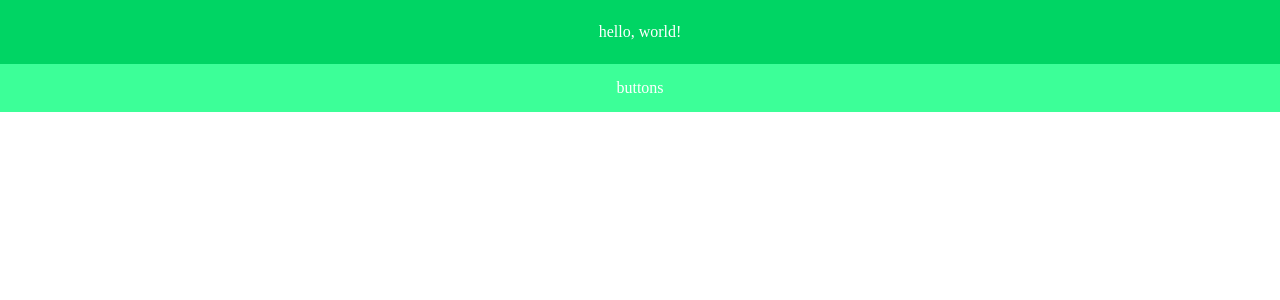
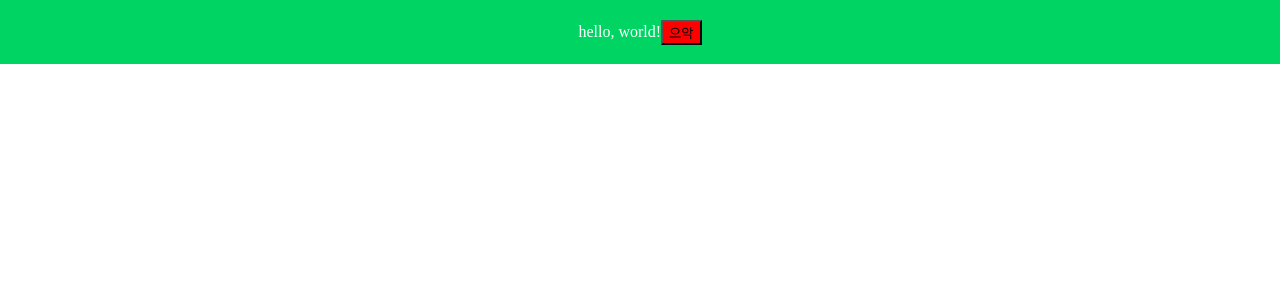
Before and after one commit to dlwjdcks11/Scroll_FE, a Next.js app: page / in a window 1280 px wide. Shown: the top 300 px of the page. Built offline with nearby package versions, Linux system fonts and the light colour scheme.

Commit message:
Add button components

```diff
--- a/components/buttonbar.tsx
+++ /dev/null
@@ -1,26 +0,0 @@
-import type { FunctionComponent } from "react";
-import css from 'styled-jsx/css';
-import { lighten } from "polished";
-
-export const style = css`
-    nav {
-        width: 100%;
-        height: 3rem;
-        background-color: ${lighten(0.2, '#00D564')};
-        display: flex;
-        justify-content: center;
-        align-items: center;
-        color: white;
-    }
-`; // 추후 background-color 재설정 필요
-
-const Buttonbar: FunctionComponent = ({ children }) => {
-    return (
-        <nav>
-            {children}
-            <style jsx>{style}</style>
-        </nav>
-    );
-}
-
-export default Buttonbar;
--- a/components/navbar.tsx
+++ b/components/navbar.tsx
@@ -1,8 +1,9 @@
 import type { FunctionComponent } from "react";
-import css from 'styled-jsx/css';
+import styled, { ThemeProvider } from "styled-components";
+import ThemeButton from "./themeButton";
+import { theme } from "../styles/theme/theme"
 
-export const style = css`
-    nav {
+const StyledNav = styled.nav`
     width: 100%;
     height: 4rem;
     background-color: #00D564;
@@ -10,15 +11,16 @@ export const style = css`
     justify-content: center;
     align-items: center;
     color: white;
-    }
 `; // 추후 background-color 재설정 필요
 
 const Navbar: FunctionComponent = ({ children }) => {
     return (
-        <nav>
+        <StyledNav>
             {children}
-            <style jsx>{style}</style>
-        </nav>
+            <ThemeButton value="134">
+                으악
+            </ThemeButton>
+        </StyledNav>
     );
 }
 
--- a/components/states/state.ts
+++ b/components/states/state.ts
@@ -1 +1,8 @@
 import { atom, selector } from 'recoil';
+
+const themeState = atom({
+    key: 'themeState',
+    default: '',
+});
+
+export default themeState;
--- /dev/null
+++ b/components/themeButton.tsx
@@ -0,0 +1,28 @@
+import { Children, FunctionComponent, ReactNode } from "react";
+import { useRecoilState } from "recoil";
+import styled from "styled-components";
+import themeState from "./states/state";
+
+type ParamProps = {
+    children: ReactNode;
+    value: string;
+}
+
+const StyledButton = styled.button`
+    background-color: red;
+`;
+
+const ThemeButton: FunctionComponent<ParamProps> = ({ children, value }) => {
+    const [theme, setTheme] = useRecoilState(themeState);
+    const onclick = (e) => {
+        const target = e.target as HTMLButtonElement;
+        setTheme(target.value);
+        console.log(theme);
+    }
+
+    return (
+        <StyledButton onClick={onclick} value={value}>{children}</StyledButton>
+    );
+}
+
+export default ThemeButton;
--- a/next.config.js
+++ b/next.config.js
@@ -6,12 +6,14 @@ const dotenv = require('dotenv-webpack');
 
 const nextConfig = {
     reactStrictMode: true,
-
     webpack: (config) => {
         config.plugins.push(new dotenv({ silent: true })); // .env파일이 없을 때 에러 일으키지 않음
 
         return config;
-    }
+    },
+    compiler: {
+        styledComponents: true,
+    },
 };
 
 module.exports = nextConfig;
--- a/package.json
+++ b/package.json
@@ -11,16 +11,19 @@
   "author": "",
   "license": "ISC",
   "dependencies": {
+    "babel-plugin-styled-components": "^2.0.3",
     "dotenv-webpack": "^7.1.0",
     "next": "^12.0.10",
     "polished": "^4.1.4",
     "react": "^18.0.0-rc.0",
     "react-dom": "^18.0.0-rc.0",
-    "recoil": "^0.6.1"
+    "recoil": "^0.6.1",
+    "styled-components": "^5.3.3"
   },
   "devDependencies": {
     "@types/node": "^17.0.17",
     "@types/react": "^17.0.39",
+    "@types/styled-components": "^5.1.23",
     "typescript": "^4.5.5"
   }
 }
--- a/pages/index.tsx
+++ b/pages/index.tsx
@@ -1,7 +1,6 @@
 import type { NextPage } from 'next';
 import Head from 'next/head';
 import Navbar from '../components/navbar';
-import Buttonbar from '../components/buttonbar';
 
 const Home:NextPage = () => {
     return (
@@ -12,9 +11,6 @@ const Home:NextPage = () => {
             <Navbar>
                 hello, world!
             </Navbar>
-            <Buttonbar>
-                buttons
-            </Buttonbar>
         </>
     );
 }
--- a/styles/globals.css
+++ b/styles/globals.css
@@ -1,4 +1,3 @@
 html, body {
     margin: 0;
-    padding: 0;
 }
--- /dev/null
+++ b/styles/theme/theme.ts
@@ -0,0 +1,32 @@
+export const naverTheme = {
+    bg: '#00D564',
+}
+
+export const kakaoTheme = {
+    bg: '#FFD200',
+}
+
+export const lezhinTheme = {
+    bg: '#EB0026',
+}
+
+export const toomicsTheme = {
+    bg: '#EE312F',
+}
+
+export const toptoonTheme = {
+    bg: '#E63740',
+}
+
+export const ktoonTheme = {
+    bg: '#6B95F9',
+}
+
+export const theme = {
+    naverTheme,
+    kakaoTheme,
+    lezhinTheme,
+    toomicsTheme,
+    toptoonTheme,
+    ktoonTheme,
+}
```
Also changed, not shown: .babelrc (added), 1 other file (tests, documents, lock files or other folders). Lines whose indentation alone changed are shown as unchanged.
